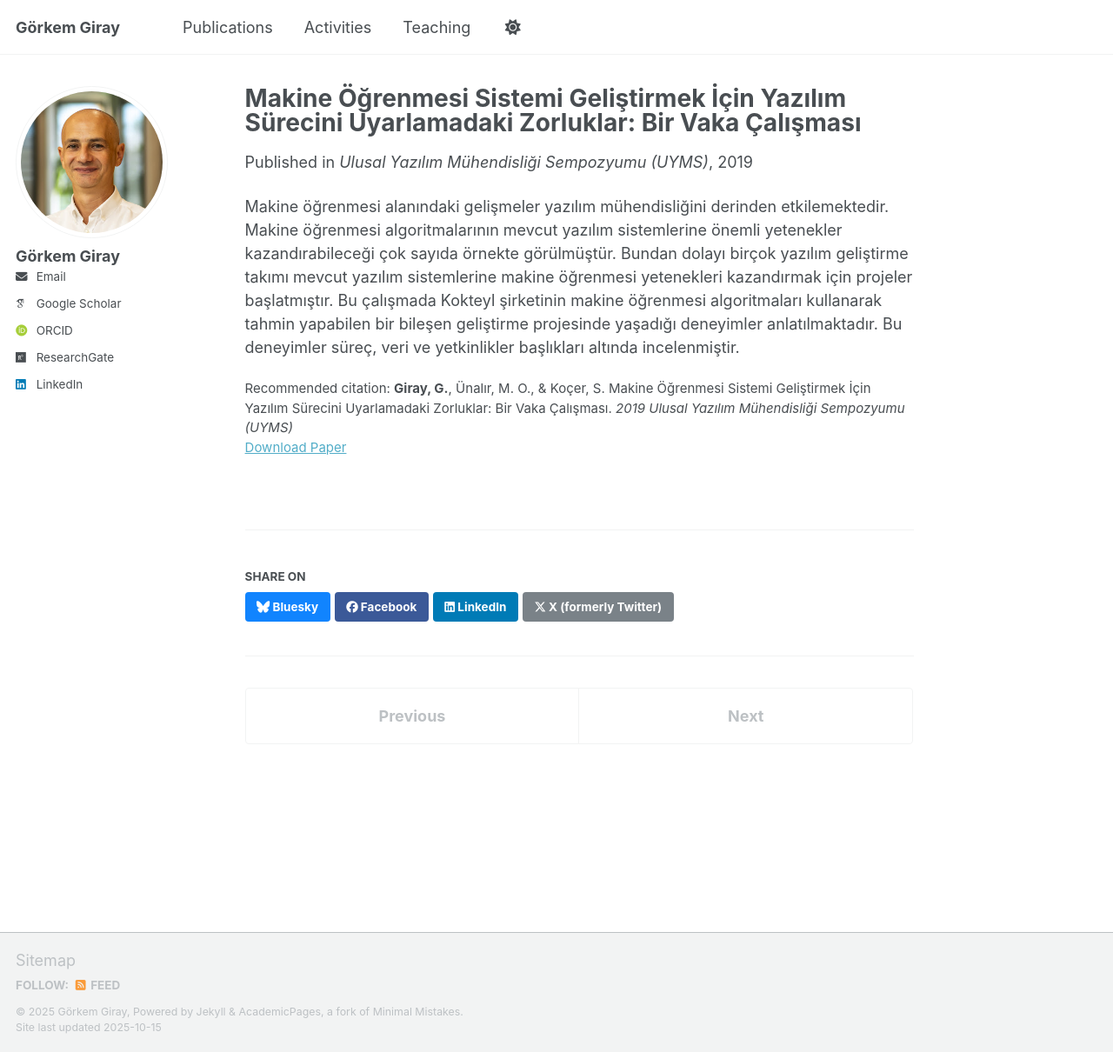
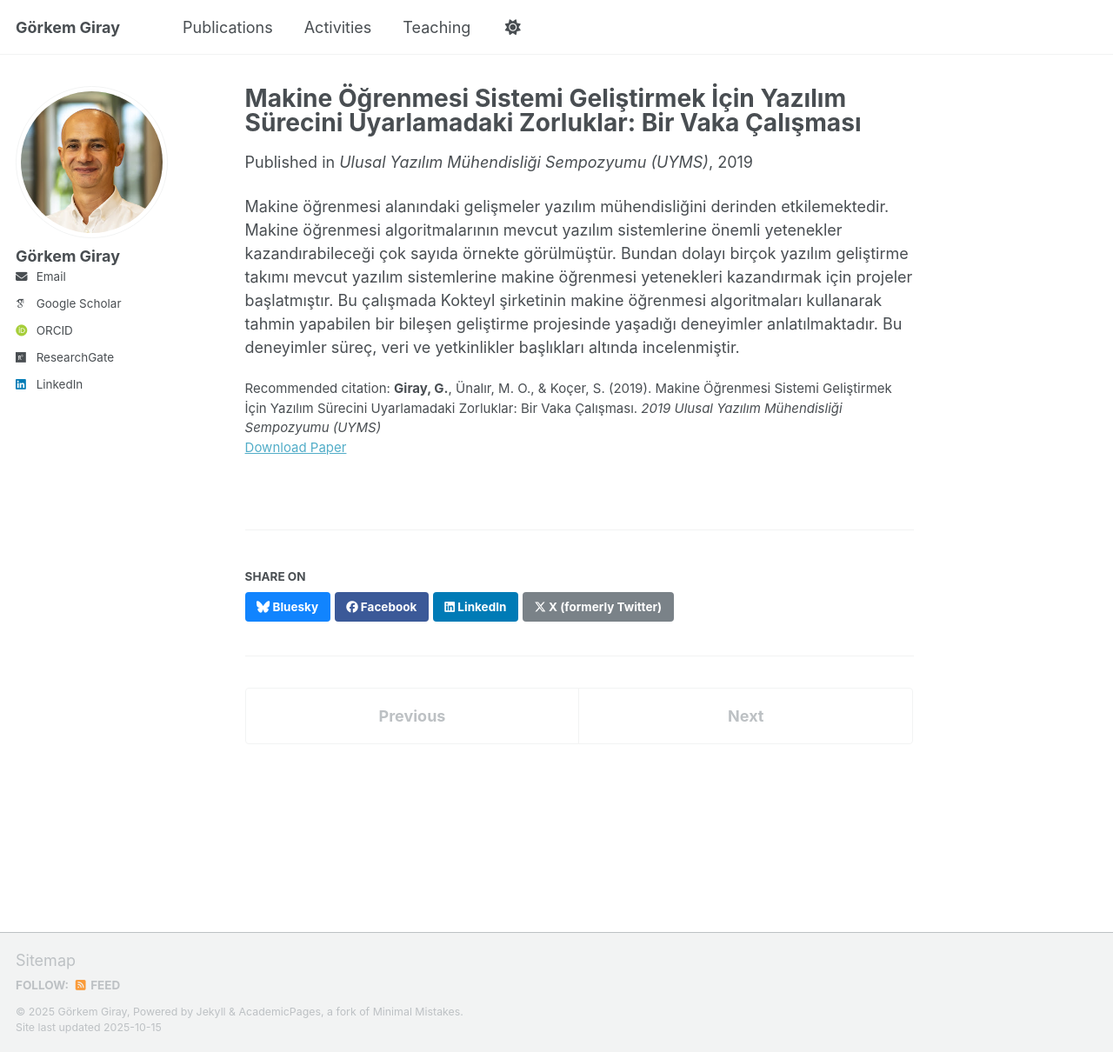
Before and after one commit to gorkemgiray/gorkemgiray.github.io, a Jekyll site: the page built from _publications/2019-09-23-MakineOgrenmesiSşstemiGelistirmekIzinYazilimSureci.md, in a window 1280 px wide and 1210 px high. Shown: the whole window at 87% size. Built offline with Jekyll 4.4.1, drawn with Linux system fonts in a browser that asks for light colours; some web fonts are replaced; a script that is not in the unit is left out.

Commit message:
Update 2019-09-23-MakineOgrenmesiSşstemiGelistirmekIzinYazilimSureci.md

```diff
--- a/_publications/2019-09-23-MakineOgrenmesiSşstemiGelistirmekIzinYazilimSureci.md
+++ b/_publications/2019-09-23-MakineOgrenmesiSşstemiGelistirmekIzinYazilimSureci.md
@@ -2,11 +2,11 @@
 title: "Makine Öğrenmesi Sistemi Geliştirmek İçin Yazılım Sürecini Uyarlamadaki Zorluklar: Bir Vaka Çalışması"
 collection: publications
 category: conferences
-permalink: /publication/2019-09-23-MakineOgrenmesiSşstemiGelistirmekIzinYazilimSureci
+permalink: /publication/2019-09-23-MakineOgrenmesiSistemiGelistirmekIzinYazilimSureci
 date: 2019-09-23
 venue: 'Ulusal Yazılım Mühendisliği Sempozyumu (UYMS)'
 paperurl: 'https://www.researchgate.net/profile/Goerkem-Giray-2/publication/335234795_Makine_Ogrenmesi_Sistemi_Gelistirmek_Icin_Yazilim_Surecini_Uyarlamadaki_Zorluklar_Bir_Vaka_Calismasi/links/5da4ce02299bf116fea80e65/Makine-Oegrenmesi-Sistemi-Gelistirmek-Icin-Yazilim-Suerecini-Uyarlamadaki-Zorluklar-Bir-Vaka-Calismasi.pdf'
-citation: '<b>Giray, G.</b>, Ünalır, M. O., & Koçer, S. Makine Öğrenmesi Sistemi Geliştirmek İçin Yazılım Sürecini Uyarlamadaki Zorluklar: Bir Vaka Çalışması. <i>2019 Ulusal Yazılım Mühendisliği Sempozyumu (UYMS)</i>'
+citation: '<b>Giray, G.</b>, Ünalır, M. O., & Koçer, S. (2019). Makine Öğrenmesi Sistemi Geliştirmek İçin Yazılım Sürecini Uyarlamadaki Zorluklar: Bir Vaka Çalışması. <i>2019 Ulusal Yazılım Mühendisliği Sempozyumu (UYMS)</i>'
 ---
 
 Makine öğrenmesi alanındaki gelişmeler yazılım mühendisliğini derinden etkilemektedir. Makine öğrenmesi algoritmalarının mevcut yazılım sistemlerine önemli yetenekler kazandırabileceği çok sayıda örnekte görülmüştür. Bundan dolayı birçok yazılım geliştirme takımı mevcut yazılım sistemlerine makine öğrenmesi yetenekleri kazandırmak için projeler başlatmıştır. Bu çalışmada Kokteyl şirketinin makine öğrenmesi algoritmaları kullanarak tahmin yapabilen bir bileşen geliştirme projesinde yaşadığı deneyimler anlatılmaktadır. Bu deneyimler süreç, veri ve yetkinlikler başlıkları altında incelenmiştir.
```
